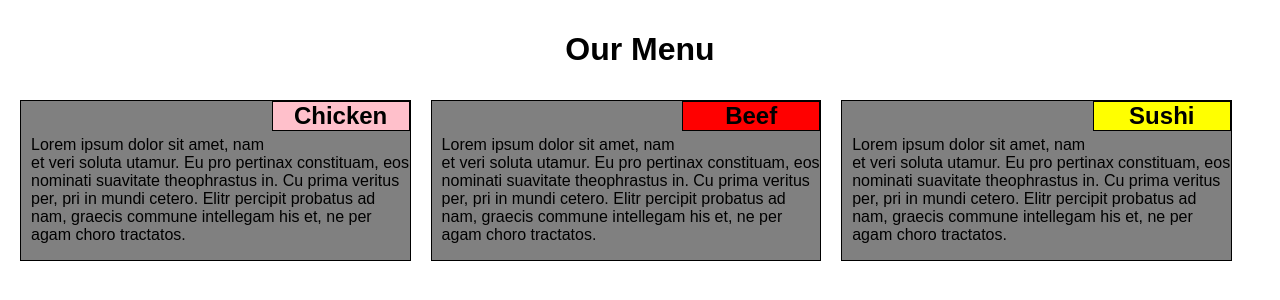
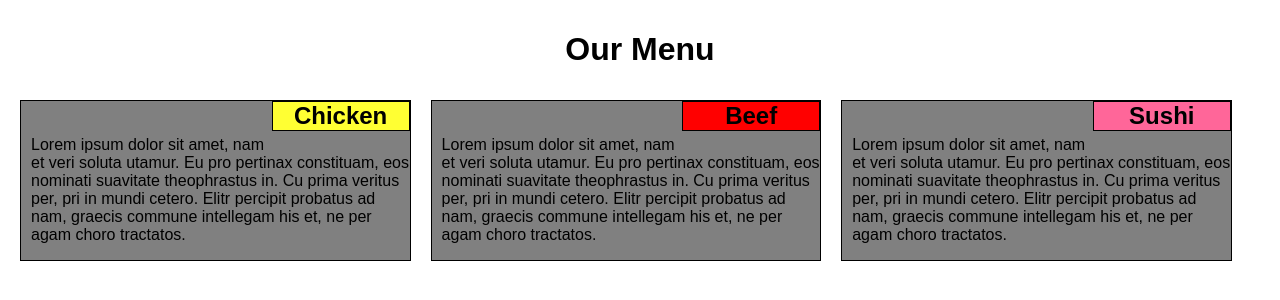
Before and after one commit to emmvalenti/emmvalenti.github.io, a Jekyll site: the page mod2/index.html, which Jekyll copies as it is, in a window 1280 px wide. Shown: the top 300 px of the page. Built offline with Jekyll 4.4.1, drawn with Linux system fonts in a browser that asks for light colours.

Commit message:
change colors to hexadecimal

```diff
--- a/mod2/css/mod2.css
+++ b/mod2/css/mod2.css
@@ -27,15 +27,15 @@ h2{
 }
 
 #chicken h2{
-	background-color: pink;
+	background-color: #ffff33;
 }
 
 #beef h2{
-	background-color: red;
+	background-color: #ff0000;
 }
 
 #sushi h2{
-	background-color: yellow;
+	background-color: #ff6699;
 }
 
 p{
```
